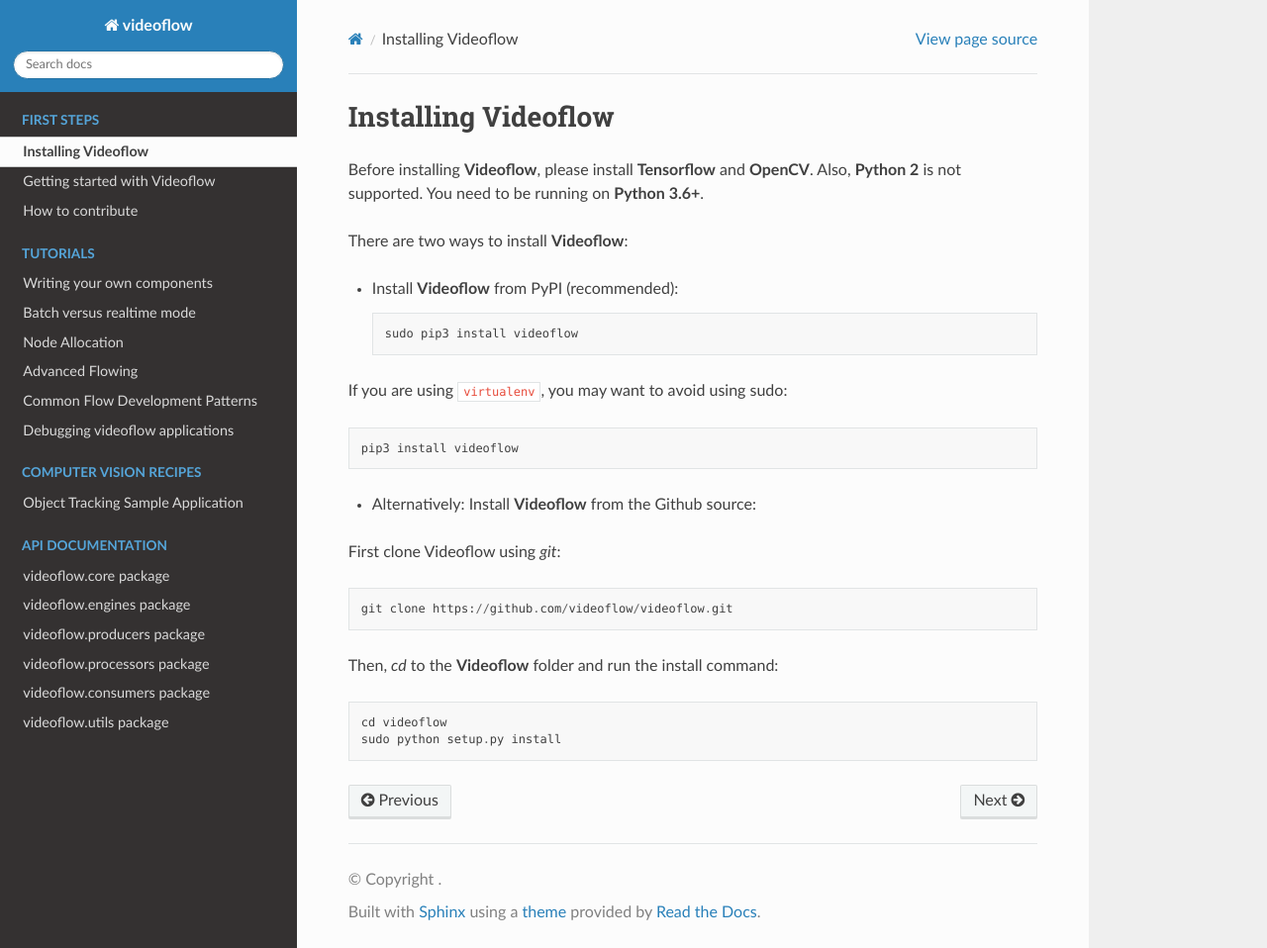
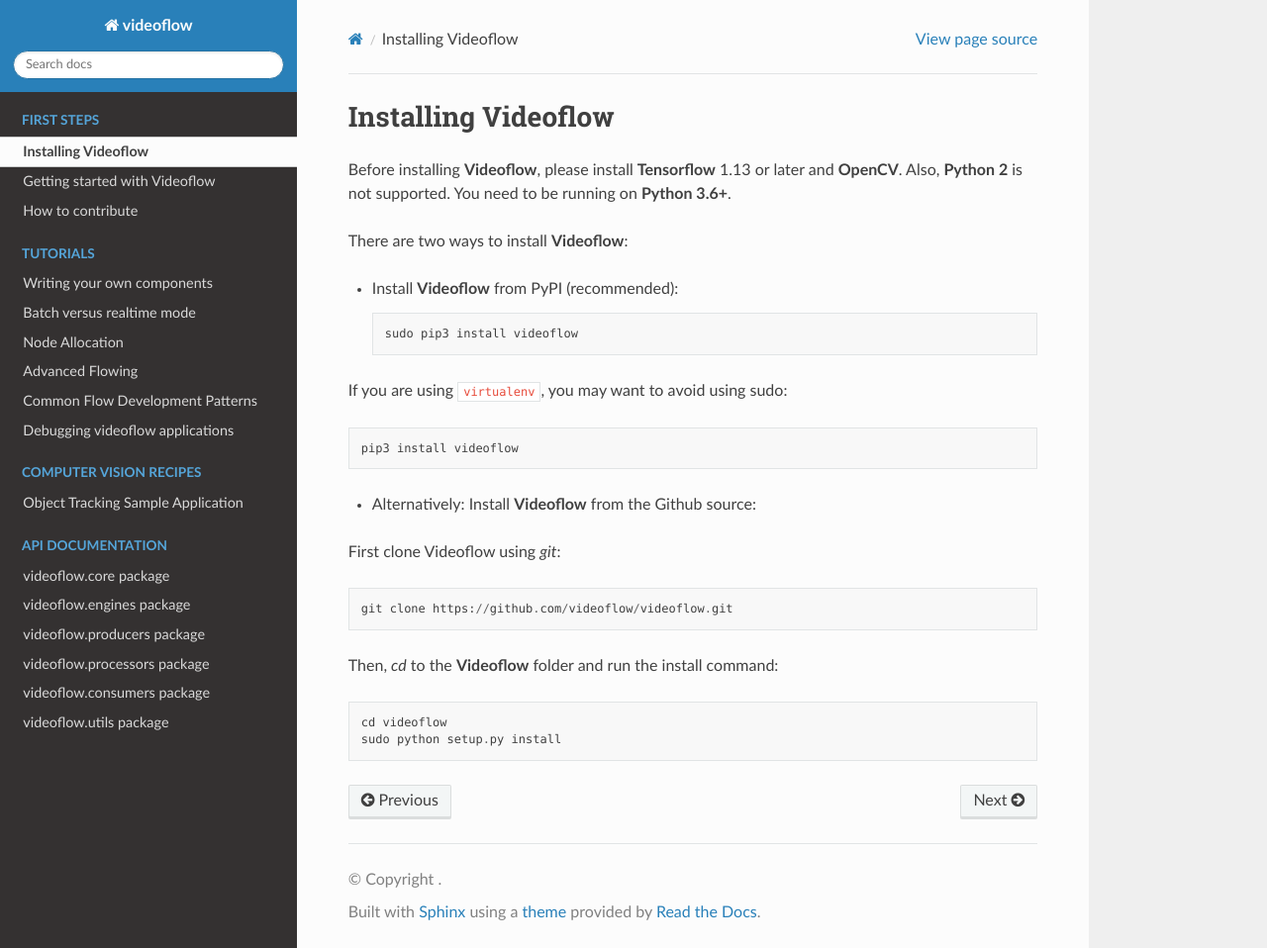
Before and after one commit to videoflow/videoflow, a Sphinx documentation site: the page built from docs/source/first-steps/installing-videoflow.rst, in a window 1280 px wide and 958 px high. Shown: the whole window at 99% size. Built offline with Sphinx 7.4.7 and the Read the Docs theme 2.0.0, drawn with Linux system fonts in a browser that asks for light colours.

Commit message:
Changed tensorflow requirements to greater than or equal to 1.13

```diff
--- a/docs/source/first-steps/installing-videoflow.rst
+++ b/docs/source/first-steps/installing-videoflow.rst
@@ -1,7 +1,7 @@
 Installing Videoflow
 ==============================
 
-Before installing **Videoflow**, please install **Tensorflow** and **OpenCV**.
+Before installing **Videoflow**, please install **Tensorflow** 1.13 or later and **OpenCV**.
 Also, **Python 2** is not supported. You need to be running on **Python 3.6+**.
 
 There are two ways to install **Videoflow**:
```
Also changed, not shown: README.md (+1 -1 lines).
